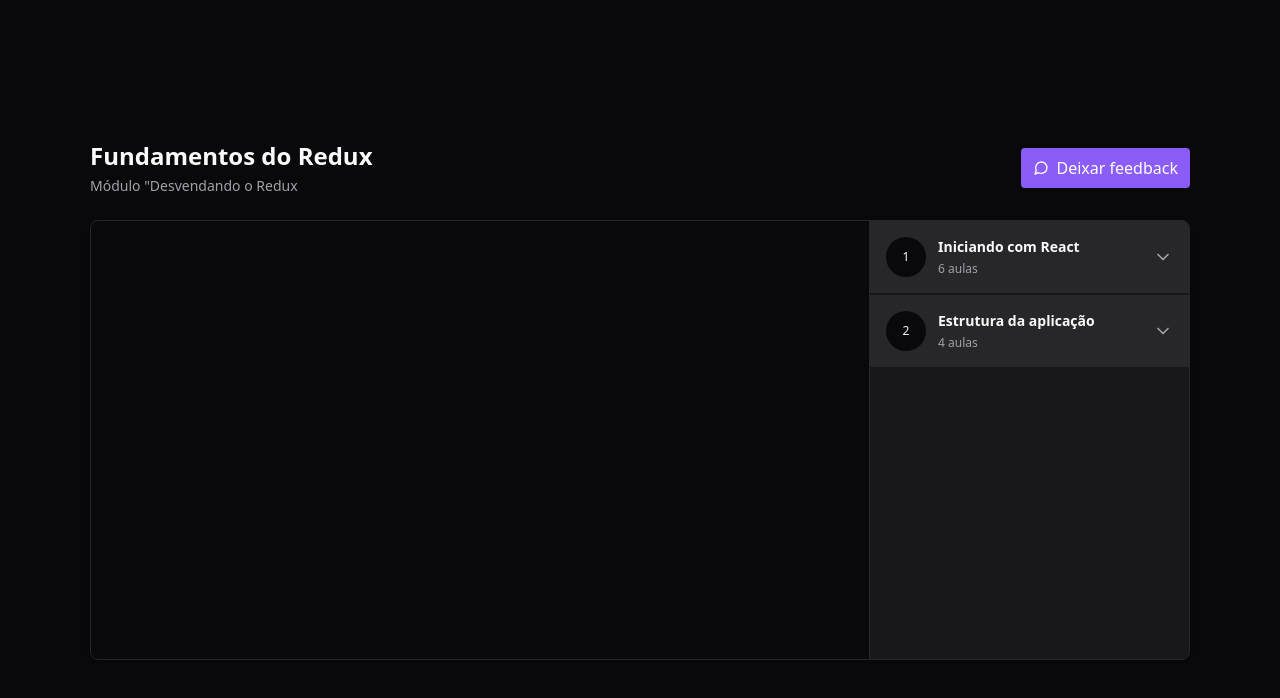
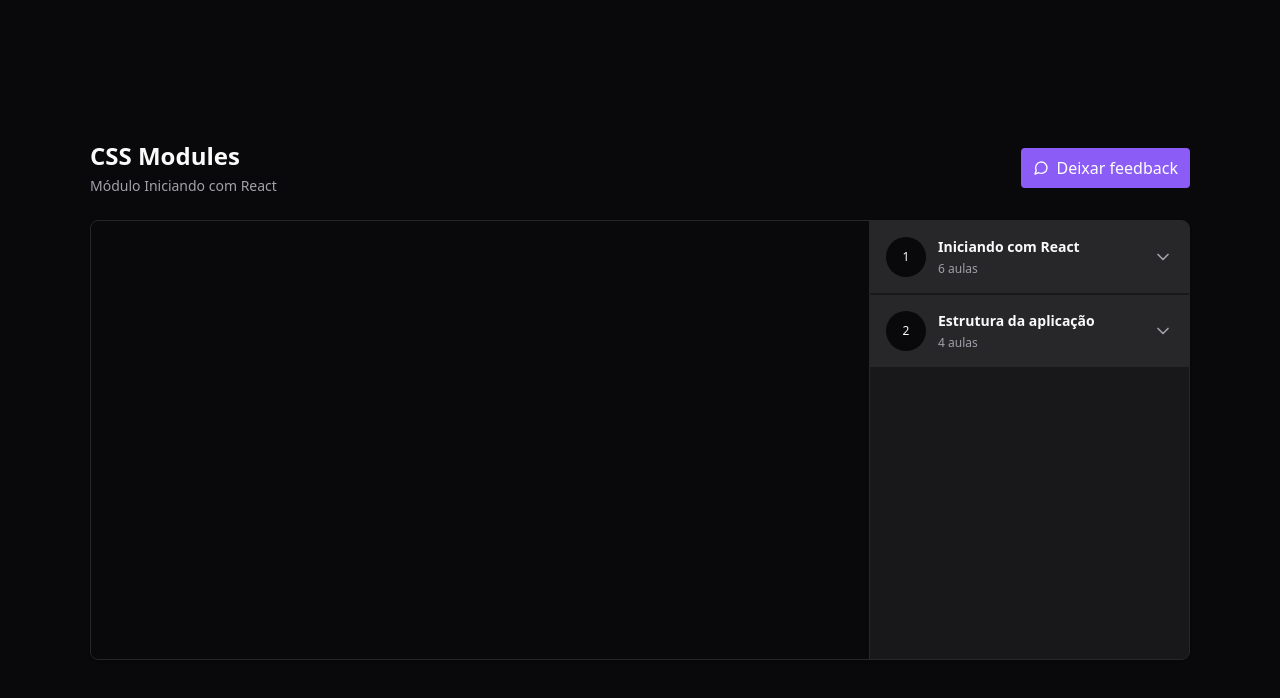
Before and after one commit to SamuelMenecucci/redux-zustand, a React (Vite) app: page / in a window 1280 px wide. Shown: the top 698 px of the page. Built offline with nearby package versions, Linux system fonts and the light colour scheme.

Commit message:
feat: highlighting current class

```diff
--- a/src/components/Header.tsx
+++ b/src/components/Header.tsx
@@ -1,8 +1,26 @@
+import { useAppSelector } from "../store";
+
 export const Header = () => {
+  //desestruturando o retorno do meu useSelector
+  const { currentModule, currentLesson } = useAppSelector((state) => {
+    const { currentLessonIndex, currentModuleIndex } = state.player;
+
+    const currentModule = state.player.course.modules[currentModuleIndex];
+
+    const currentLesson =
+      state.player.course.modules[currentModuleIndex].lessons[
+        currentLessonIndex
+      ];
+
+    return { currentModule, currentLesson };
+  });
+
   return (
     <div className="flex flex-col gap-1">
-      <h1 className="text-2xl font-bold">Fundamentos do Redux</h1>
-      <span className="text-sm text-zinc-400">Módulo "Desvendando o Redux</span>
+      <h1 className="text-2xl font-bold">{currentLesson.title} </h1>
+      <span className="text-sm text-zinc-400">
+        Módulo {currentModule.title}
+      </span>
     </div>
   );
 };
--- a/src/components/Lesson.tsx
+++ b/src/components/Lesson.tsx
@@ -1,20 +1,32 @@
-import { Video } from "lucide-react";
+import { PlayCircle, Video } from "lucide-react";
 import { useDispatch } from "react-redux";
 import { play } from "../store/slices/player";
 
 interface LessonProps {
   title: string;
   duration: string;
+  isCurrent?: boolean;
   onPlay: () => void;
 }
 
-export const Lesson = ({ title, duration, onPlay }: LessonProps) => {
+export const Lesson = ({
+  title,
+  duration,
+  onPlay,
+  isCurrent = false,
+}: LessonProps) => {
   return (
     <button
-      className="flex items-center gap-3 text-sm text-zinc-400"
       onClick={onPlay}
+      data-active={isCurrent}
+      disabled={isCurrent}
+      className="flex items-center gap-3 text-sm text-zinc-400 data-[active=true]:text-emerald-400 enabled:hover:text-zinc-100 "
     >
-      <Video className="w-4 h-4 text-zinc-500" />
+      {isCurrent ? (
+        <PlayCircle className="w-4 h-4 text-emerald-400" />
+      ) : (
+        <Video className="w-4 h-4 text-zinc-500" />
+      )}
       <span>{title}</span>
       <span className="ml-auto font-mono text-xs text-zinc-500">
         {duration}
--- a/src/components/Module.tsx
+++ b/src/components/Module.tsx
@@ -16,11 +16,17 @@
   amountOfLessons,
   moduleIndex,
 }: ModuleProps) => {
+  const dispatch = useDispatch();
+
+  const { currentModuleIndex, currentLessonIndex } = useAppSelector((state) => {
+    const { currentModuleIndex, currentLessonIndex } = state.player;
+
+    return { currentModuleIndex, currentLessonIndex };
+  });
+
   const lessons = useAppSelector(
     (state) => state.player.course.modules[moduleIndex].lessons
   );
-
-  const dispatch = useDispatch();
 
   return (
     <Collapsible.Root className="group">
@@ -45,6 +51,10 @@
               title={lesson.title}
               duration={lesson.duration}
               onPlay={() => dispatch(play([moduleIndex, lessonIndex]))}
+              isCurrent={
+                currentModuleIndex === moduleIndex &&
+                currentLessonIndex === lessonIndex
+              }
             />
           ))}
         </nav>
```
